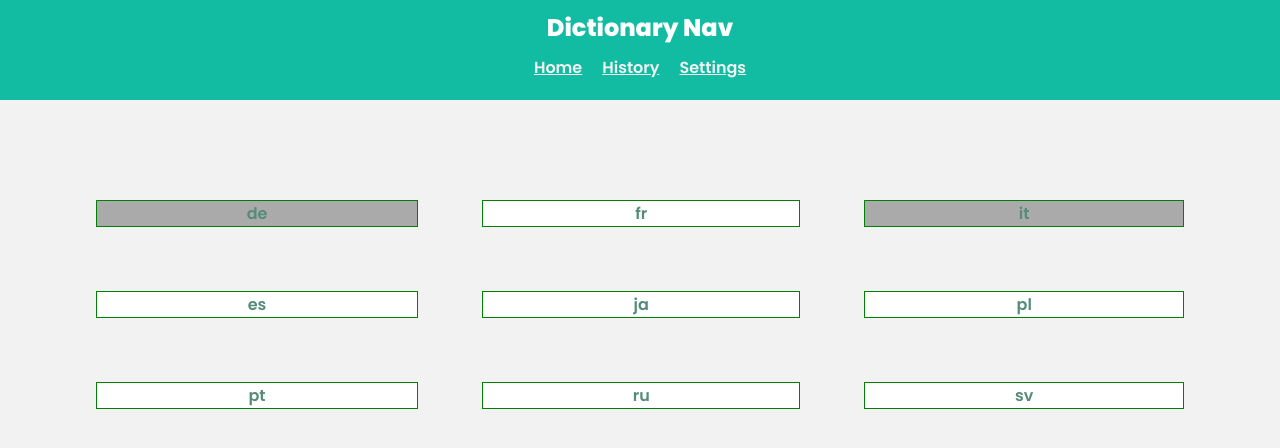
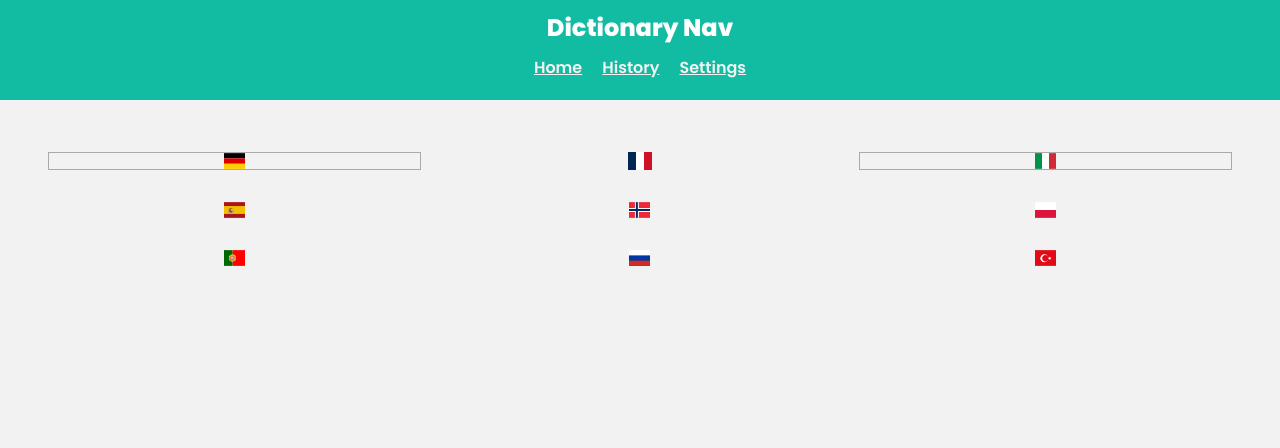
Before and after one commit to aghyadallogie/myDict, a React (Create React App) app: page /settings in a window 1280 px wide. Shown: the top 448 px of the page. Built offline with nearby package versions, Linux system fonts and the light colour scheme.

Commit message:
use flag icons

```diff
--- a/public/index.html
+++ b/public/index.html
@@ -4,6 +4,10 @@
     <meta charset="utf-8" />
     <link rel="icon" href="%PUBLIC_URL%/favicon.ico" />
     <meta name="viewport" content="width=device-width, initial-scale=1" />
+    <link
+      rel="stylesheet"
+      href="https://cdn.jsdelivr.net/gh/lipis/flag-icons@6.6.6/css/flag-icons.min.css"
+    />
     <meta name="theme-color" content="#000000" />
     <meta
       name="description"
--- a/src/components/LanguagePicker/LanguagePicker.styles.ts
+++ b/src/components/LanguagePicker/LanguagePicker.styles.ts
@@ -6,14 +6,12 @@ export const styles = {} as Styles;
 styles.LanguagePicker = styled.div`
   display: grid;
   cursor: pointer;
-  padding: 4rem;
-  grid-template-columns: auto auto auto;
-  column-gap: 4rem;
-  row-gap: 4rem;
+  padding: 1rem;
+  grid-template-columns: 1fr 1fr 1fr;
+  gap: 2rem;
 `;
 
-styles.Flag = styled.div<{picked: any}>`
-  text-align: center;
-  background-color: ${(props) => (props.picked ? "#aaa" : "#fff")};
-  border: 1px solid green;
+styles.Flag = styled.div<{ picked: any }>`
+  border: ${(props) => (props.picked ? "1px solid #aaa" : "none")};
+  width: auto;
 `;
--- a/src/components/LanguagePicker/LanguagePicker.tsx
+++ b/src/components/LanguagePicker/LanguagePicker.tsx
@@ -10,15 +10,15 @@ export type Styles = {
 };
 
 const langs = [
-  { code: "de", flag: "de" },
-  { code: "fr", flag: "fr" },
-  { code: "it", flag: "it" },
-  { code: "es", flag: "es" },
-  { code: "ja", flag: "ja" },
-  { code: "pl", flag: "pl" },
-  { code: "pt", flag: "pt" },
-  { code: "ru", flag: "ru" },
-  { code: "sv", flag: "sv" },
+  { code: "de", flag: "fi fi-de" },
+  { code: "fr", flag: "fi fi-fr" },
+  { code: "it", flag: "fi fi-it" },
+  { code: "es", flag: "fi fi-es" },
+  { code: "no", flag: "fi fi-no" },
+  { code: "pl", flag: "fi fi-pl" },
+  { code: "pt", flag: "fi fi-pt" },
+  { code: "ru", flag: "fi fi-ru" },
+  { code: "tr", flag: "fi fi-tr" },
 ];
 
 export const LanguagePicker = () => {
@@ -40,9 +40,8 @@ export const LanguagePicker = () => {
           key={lang.code}
           picked={user.languages.includes(lang.code) ? true : false}
           onClick={() => toggleLanguage(lang.code)}
-        >
-          {lang.code}
-        </styles.Flag>
+          className={lang.flag}
+        />
       ))}
     </styles.LanguagePicker>
   );
--- a/src/components/TargetWord/TargetWord.styles.ts
+++ b/src/components/TargetWord/TargetWord.styles.ts
@@ -8,12 +8,17 @@ styles.Wrapper = styled.div`
 `;
 
 styles.Table = styled.div`
-  outline: 1px solid green;
-  padding: 1rem;
+  padding: 0.1rem;
+  background-color: #d8d8d877;
+  margin-bottom: 1rem;
+
+  &:hover {
+    outline: 1px solid green;
+  }
 `;
 
 styles.Row = styled.div`
-  border-bottom: 1px solid grey;
+  border-bottom: 1px solid silver;
   margin: 1rem;
   display: flex;
   justify-content: space-between;
--- a/src/components/TargetWord/TargetWord.tsx
+++ b/src/components/TargetWord/TargetWord.tsx
@@ -20,7 +20,7 @@ export const TargetWord: FC = () => {
         <styles.Table>
           {targetWord[0].translations.map((translation: any) => (
             <styles.Row key={translation.lang}>
-              <span>{translation.lang}</span>
+              <span className={`fi fi-${translation.lang}`}></span>
               <span>{translation.lingo}</span>
             </styles.Row>
           ))}
--- a/src/index.css
+++ b/src/index.css
@@ -21,7 +21,7 @@ body {
   font-family: 'Poppins';
   font-weight: 600;
   background: #f2f2f2;
-  width: 100vw;
+  width: 100%;
 }
 nav {
   width: 100%;
--- a/src/pages/History/History.tsx
+++ b/src/pages/History/History.tsx
@@ -4,10 +4,6 @@ import { RootState } from "../../store/reducers";
 import { styles } from "../../components/TargetWord/TargetWord.styles";
 
 export const History: FC = () => {
-  //   allWords.map((word: any) => {
-  //     word.translations.map((trans: any) => console.log('=>',trans));
-  //   });
-
   const allWords = useSelector(
     (state: RootState) => state.authenticatedUser.words
   );
@@ -16,18 +12,10 @@ export const History: FC = () => {
     if (allWords.length > 0) {
       return allWords.map((word: any) => {
         return (
-          <styles.Table
-            style={{
-              padding: ".1rem",
-              backgroundColor: "#d8d8d877",
-              marginTop: "1rem",
-              cursor: "pointer",
-            }}
-            onClick={() => alert(word.id)}
-          >
+          <styles.Table onClick={() => alert(word.id)}>
             {word.translations.map((trans: any) => (
               <styles.Row>
-                <span>{trans.lang}</span>
+                <span className={`fi fi-${trans.lang}`}></span>
                 <span>{trans.lingo}</span>
               </styles.Row>
             ))}
--- a/src/store/actions/translationActions.ts
+++ b/src/store/actions/translationActions.ts
@@ -3,9 +3,8 @@ import supabase from "../../config/supabaseClient";
 import { ActionTypes } from "./types";
 import { Action } from "./types";
 
-export const updateTargetWordAction = (word: any[]) => async (dispatch: Dispatch<Action>) => {
-    console.log("-->", word);
-
+export const updateTargetWordAction =
+  (word: any[]) => async (dispatch: Dispatch<Action>) => {
     const { data, error } = await supabase.from("words").insert([
       {
         created_by: 0,
--- a/src/store/actions/userActions.ts
+++ b/src/store/actions/userActions.ts
@@ -4,9 +4,7 @@ import { ActionTypes } from "./types";
 import { Action } from "./types";
 
 export const loadUserAction = () => async (dispatch: Dispatch<Action>) => {
-    console.log('loadUserAction');
-    dispatch({ type: ActionTypes.USER_LOADING, payload: "" });
-
+  dispatch({ type: ActionTypes.USER_LOADING, payload: "" });
   const { data, error } = await supabase.from("words").select();
 
   if (error) {
@@ -23,14 +21,15 @@ export const loadUserAction = () => async (dispatch: Dispatch<Action>) => {
 
 export const updateTargetWordAction =
   (word: any[]) => async (dispatch: Dispatch<Action>) => {
-    console.log('updateTargetWordAction');
-
-    const { data, error } = await supabase.from("words").insert([
-      {
-        created_by: 0,
-        translations: word,
-      },
-    ]).select();
+    const { data, error } = await supabase
+      .from("words")
+      .insert([
+        {
+          created_by: 0,
+          translations: word,
+        },
+      ])
+      .select();
 
     if (error) {
       console.log(error);
--- a/src/store/reducers/tanslationReducer.ts
+++ b/src/store/reducers/tanslationReducer.ts
@@ -7,7 +7,6 @@ const initialState = {
 export const translationReducer = (state = initialState, action: Action) => {
   switch (action.type) {
     case ActionTypes.UPDATE_TARGET_WORD:
-      console.log("reducer, updatedState");
       const updatedState = { ...state, targetWord: action.payload };
       return updatedState;
     default:
```
